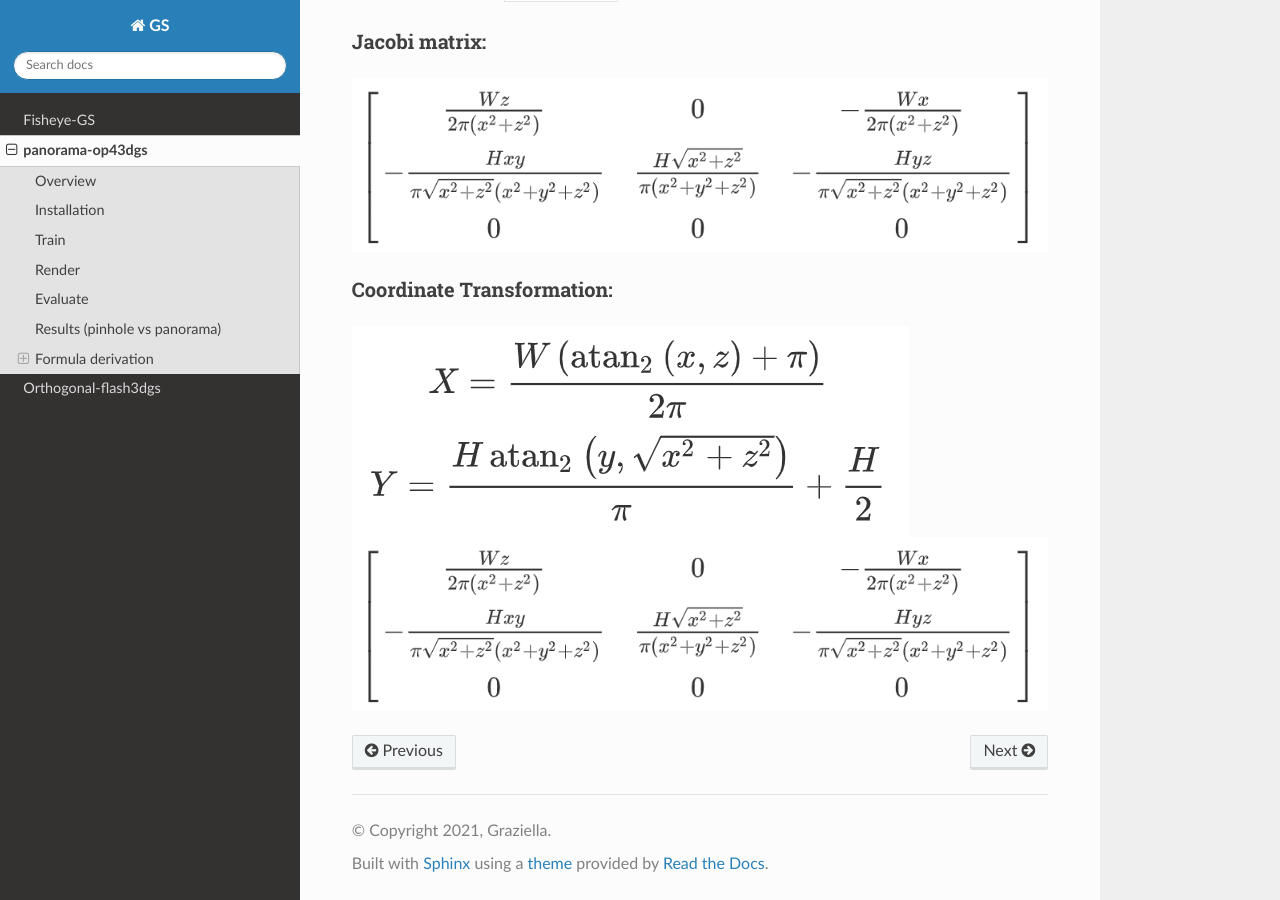
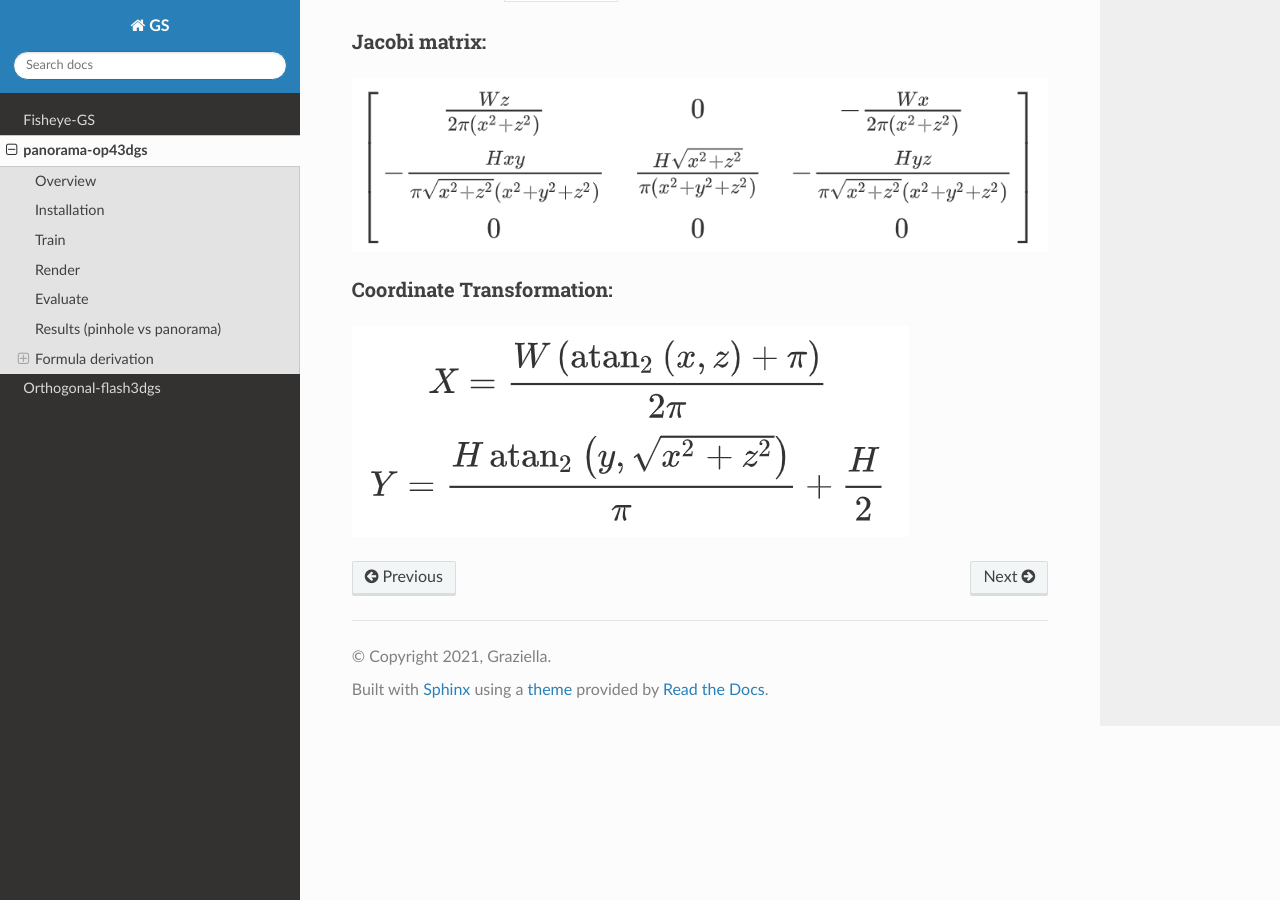
Before and after one commit to zmliao/GS_4_CamModels, a Sphinx documentation site: the page built from docs/source/panorama-op43dgs.md, in a window 1280 px wide and 900 px high, scrolled down 1922 px. Built offline with Sphinx 7.4.7 and the Read the Docs theme 3.1.0, drawn with Linux system fonts in a browser that asks for light colours.

Commit message:
Update panorama-op43dgs.md

```diff
--- a/docs/source/panorama-op43dgs.md
+++ b/docs/source/panorama-op43dgs.md
@@ -79,4 +79,3 @@ There are two main differences in code between the pinhole camera model and the
 ### Coordinate Transformation:
 
 ![](assets/xy.png)
-![](assets/jacobi.png)
```
